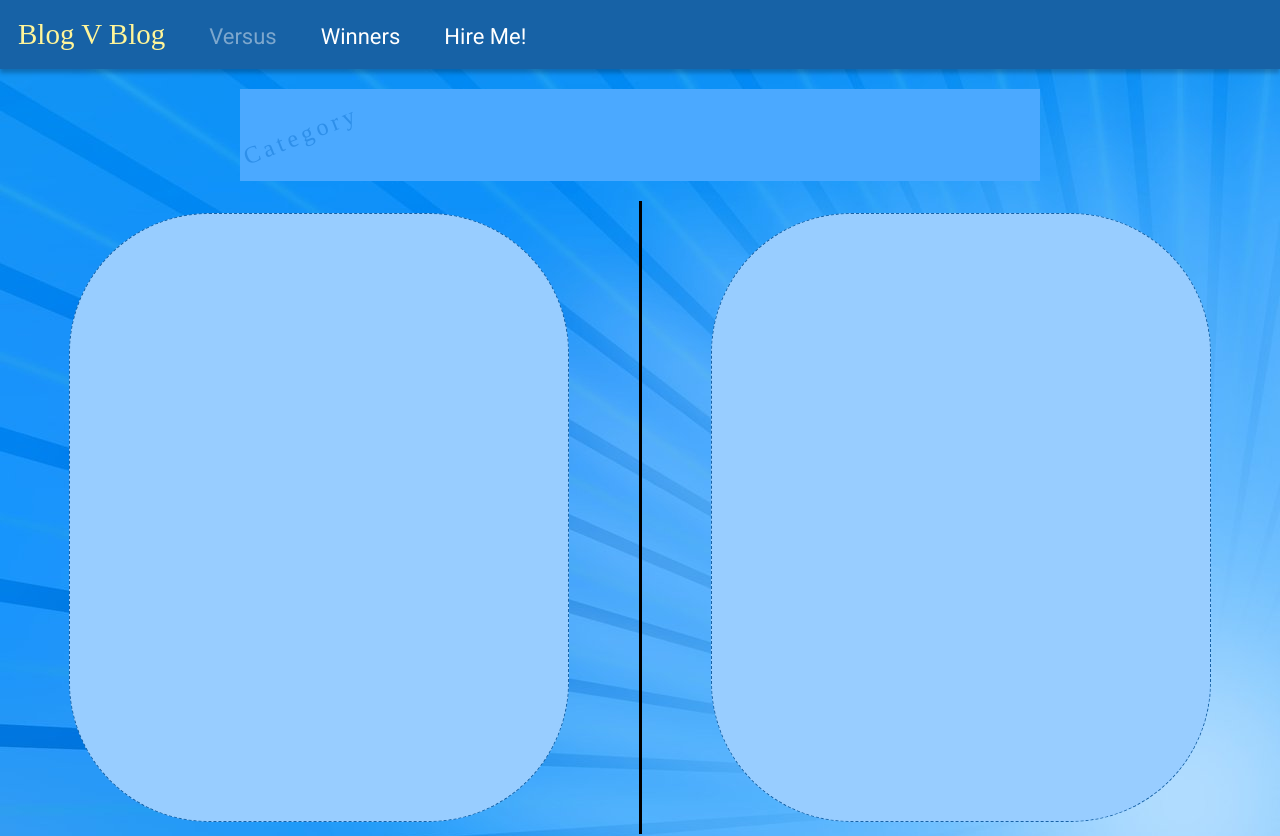
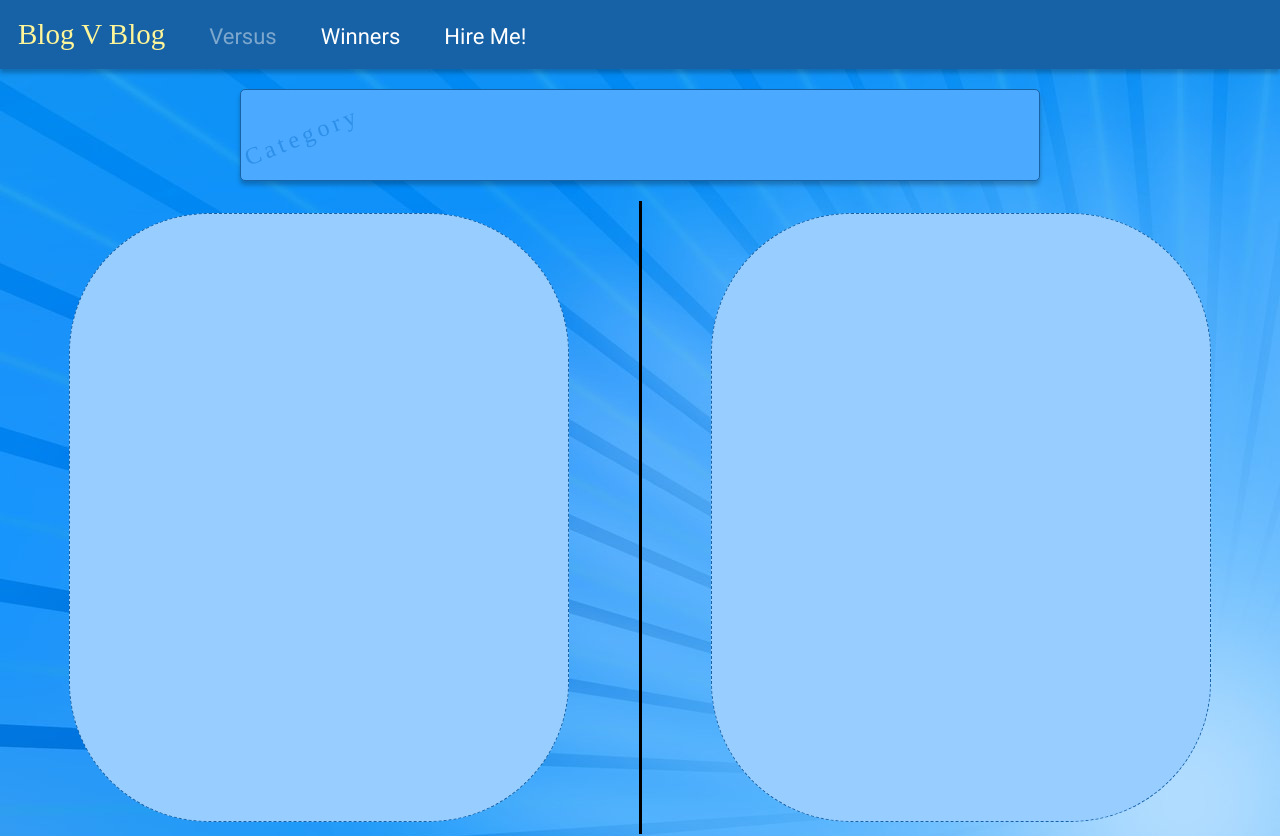
Before and after one commit to Koblinskis/BlogVBlog-server, a React (Create React App) app in the folder blogvblog/: page /versus in a window 1280 px wide. Shown: the top 836 px of the page. Built offline with nearby package versions, Linux system fonts and the light colour scheme; no server answers; the HTML template or start-up script is replaced by a standard one; a web font is replaced by a local one.

Commit message:
box in a box in a box in a box

```diff
--- a/blogvblog/src/components/Versus.js
+++ b/blogvblog/src/components/Versus.js
@@ -85,7 +85,9 @@ class Versus extends React.Component {
       <div>
         <div className="versus__category">
           <div className="versus__category-subtext">Category</div>
-          <h3 className="versus__category-title">{this.state.category}</h3>
+          <div className="versus__category-subbox">
+            <h3 className="versus__category-title">{this.state.category}</h3>
+          </div>
         </div>
         <div className="versus__flexbox">
           <div className="versus__box">
--- a/blogvblog/src/styles/components/_versus.scss
+++ b/blogvblog/src/styles/components/_versus.scss
@@ -21,6 +21,11 @@ div {
   font-size: $m-size;
   width: 800px;
   height: 92px;
+
+  border: 1px solid #1762A6;
+  box-sizing: border-box;
+  box-shadow: 0px 4px 4px rgba(0, 0, 0, 0.25);
+  border-radius: 5px;
 }
 
 .versus__category-subtext {
@@ -44,6 +49,13 @@ div {
   color: $yellow;
   font-size: 72px;
   margin-top: 5px;
+}
+
+.versus__category-subbox {
+  position: absolute;
+  width: 800px;
+  display: flex;
+  justify-content: center;
 }
 
 .versus__box {
```
